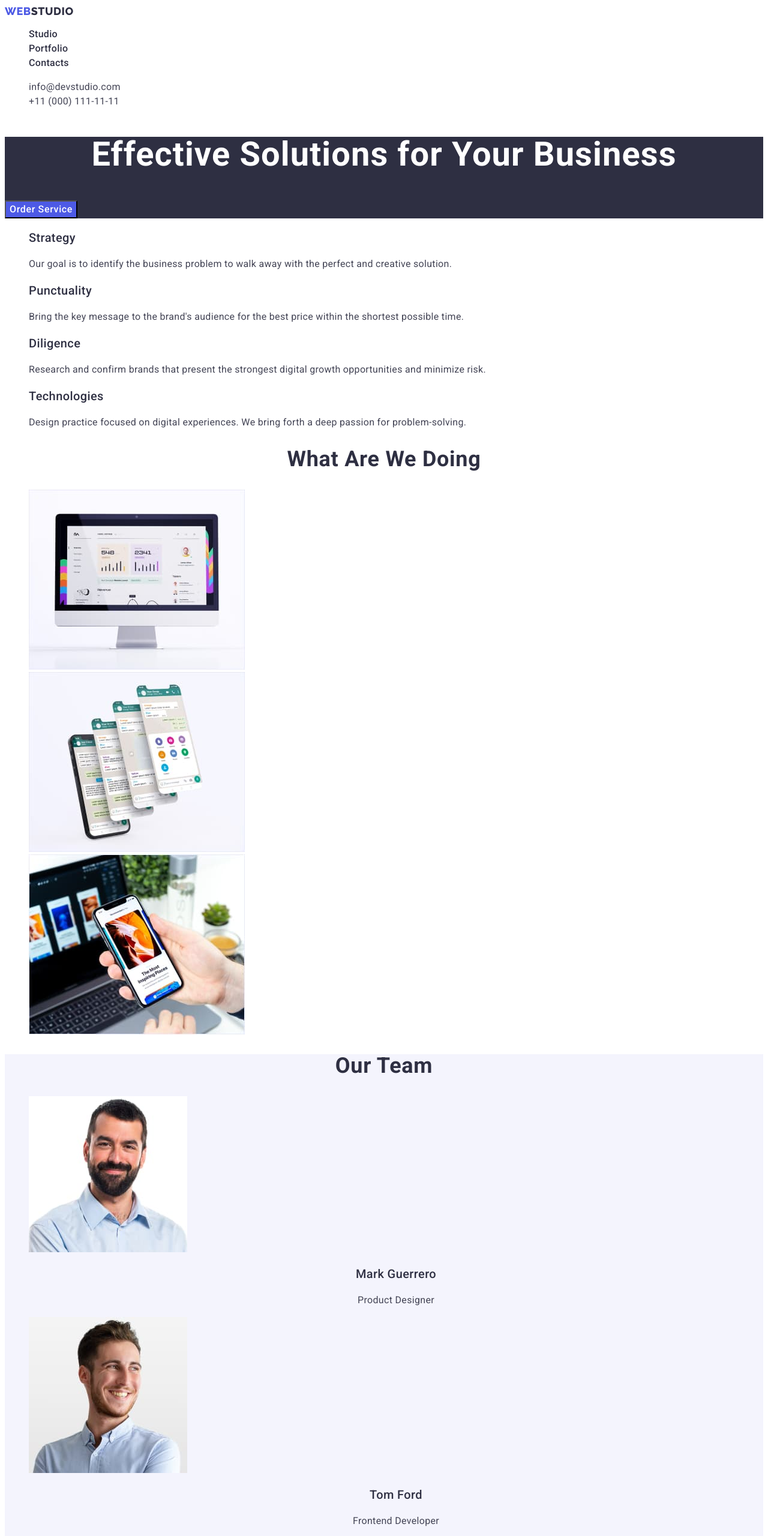
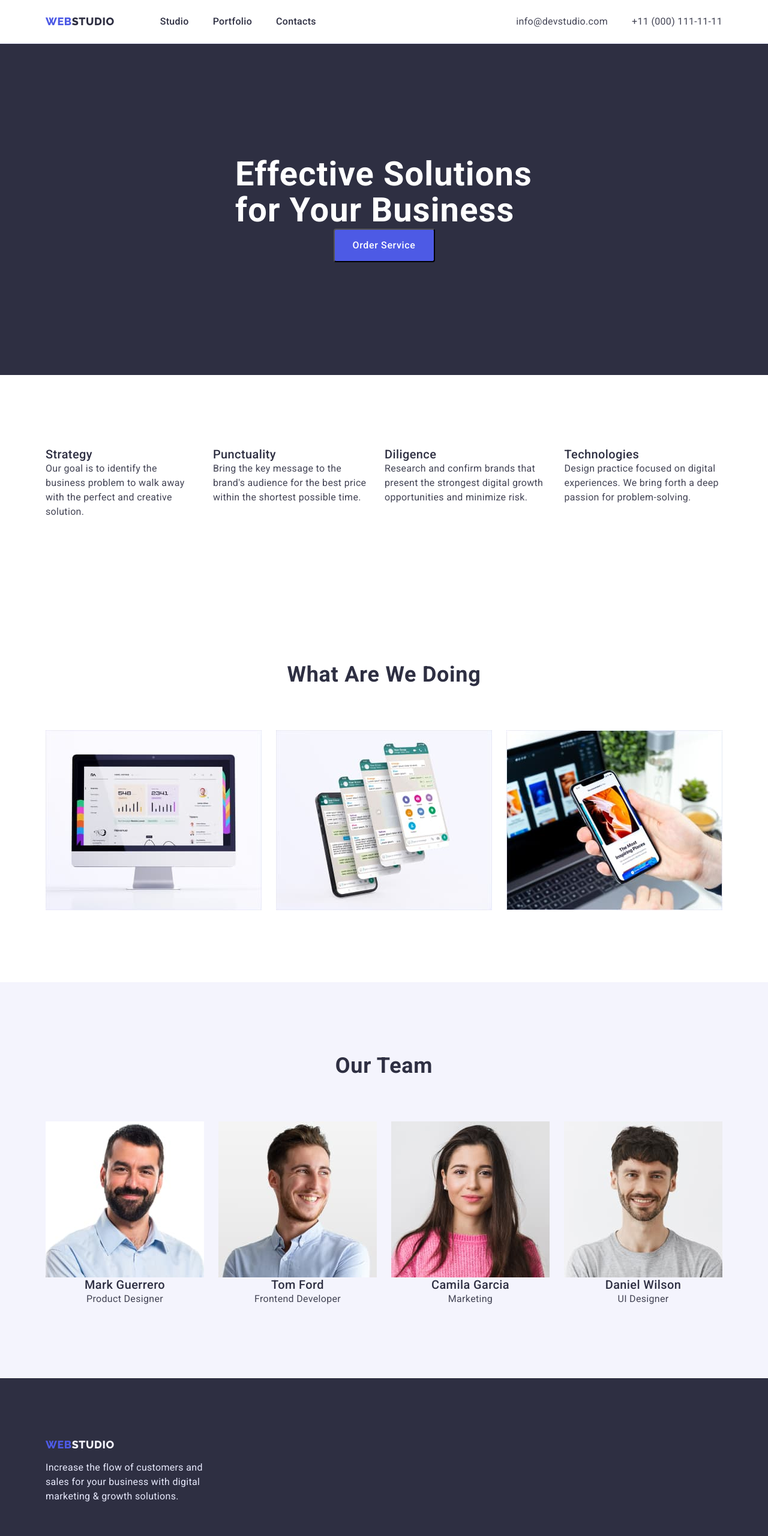
Before and after one commit to valeriycherkasov/goit-markup-hw-03, a plain HTML site: page index.html in a window 1280 px wide. Shown: the top 2560 px of the page at 60% size. Drawn offline with nearby package versions, Linux system fonts and the light colour scheme.

Commit message:
homework 3

```diff
--- a/css/styles.css
+++ b/css/styles.css
@@ -13,9 +13,34 @@
   --third-btn-color: #f4f4fd;
 }
 
+p,
+h1,
+h2,
+h3,
+h4,
+h5,
+h6 {
+  margin: 0;
+}
+
+ul {
+  padding-left: 0;
+  margin: 0;
+}
+
+button {
+  cursor: pointer;
+}
+
 body {
   font-family: "Roboto", sans-serif;
   color: var(--second-text-color);
+}
+
+img {
+  display: block;
+  max-width: 100%;
+  height: auto;
 }
 
 .link {
@@ -26,10 +51,33 @@ body {
   list-style: none;
 }
 
+.container {
+  max-width: 1158px;
+  padding-left: 15px;
+  padding-right: 15px;
+  margin: 0 auto;
+  /* outline: 2px solid red; */
+}
+
+.section {
+  padding-top: 120px;
+  padding-bottom: 120px;
+}
+
 /* ==============================HEADER======================== */
 .header {
+  padding-top: 24px;
+  padding-bottom: 24px;
+  border-bottom: 1px solid #e7e9fc;
 }
+.header-container {
+  display: flex;
+}
+
 .header-nav {
+  display: flex;
+  align-items: center;
+  margin-right: auto;
 }
 .header-logo {
   font-family: "Raleway", sans-serif;
@@ -41,12 +89,15 @@ body {
   letter-spacing: 0.03em;
   text-transform: uppercase;
   color: var(--fourth-text-color);
+  margin-right: 76px;
 }
 
 .header-studio {
   color: var(--main-text-color);
 }
 .header-list {
+  display: flex;
+  gap: 40px;
 }
 .header-item {
 }
@@ -68,6 +119,8 @@ body {
 }
 
 .header-contacts-list {
+  display: flex;
+  gap: 40px;
 }
 .header-contacts-item {
 }
@@ -87,27 +140,33 @@ body {
 /* ==============================HERO======================== */
 .hero {
   background-color: var(--main-background-color);
+  margin: 0 auto;
+  padding-top: 188px;
+  padding-bottom: 188px;
 }
 
 .hero-title {
   font-size: 56px;
   line-height: 1.07;
-  text-align: center;
   letter-spacing: 0.02em;
   color: var(--third-text-color);
+  max-width: 496px;
+  margin: 0 auto;
 }
 
 .hero-btn {
+  min-width: 169px;
+  height: 56px;
   font-family: inherit;
   font-weight: 500;
   font-size: 16px;
   line-height: 1.5;
-  display: flex;
-  align-items: center;
   letter-spacing: 0.04em;
-  cursor: pointer;
   color: var(--third-text-color);
   background-color: var(--main-btn-color);
+  border-radius: 4px;
+  display: block;
+  margin: 0 auto;
 }
 
 .hero-btn:hover,
@@ -121,6 +180,8 @@ body {
 .features-title {
 }
 .features-list {
+  display: flex;
+  gap: 24px;
 }
 .features-item {
 }
@@ -150,6 +211,9 @@ body {
   color: var(--main-text-color);
 }
 .gallery-list {
+  display: flex;
+  gap: 24px;
+  margin-top: 72px;
 }
 .gallery-item {
 }
@@ -167,6 +231,9 @@ body {
   color: var(--main-text-color);
 }
 .team-list {
+  display: flex;
+  gap: 24px;
+  margin-top: 72px;
 }
 .team-item {
 }
@@ -189,12 +256,16 @@ body {
 /* ==============================FOOTER======================== */
 .footer {
   background-color: var(--main-background-color);
+  padding-top: 100px;
+  padding-bottom: 100px;
 }
 .footer-description {
   font-size: 16px;
   line-height: 1.5;
   letter-spacing: 0.02em;
   color: var(--sixth-text-color);
+  max-width: 264px;
+  margin-top: 16px;
 }
 
 .footer-logo {
@@ -214,10 +285,16 @@ body {
 
 /* ==============================PORTFOLIO======================== */
 .portfolio {
+  padding-top: 96px;
+  padding-bottom: 60px;
 }
+
 .portfolio-title {
 }
 .portfolio-list {
+  display: flex;
+  justify-content: center;
+  gap: 24px;
 }
 .portfolio-item {
 }
@@ -230,9 +307,11 @@ body {
   align-items: center;
   text-align: center;
   letter-spacing: 0.04em;
-  cursor: pointer;
   color: var(--fourth-text-color);
   background-color: var(--third-btn-color);
+  border: 1px solid #e7e9fc;
+  border-radius: 4px;
+  padding: 12px 24px;
 }
 .portfolio-btn:hover,
 .portfolio-btn:focus {
@@ -241,8 +320,13 @@ body {
 }
 
 .projects-list {
+  display: flex;
+  flex-wrap: wrap;
+  justify-content: space-between;
 }
 .projects-item {
+  padding-bottom: 48px;
+  border: 1px solid #e7e9fc;
 }
 
 .projects-link {
--- a/index.html
+++ b/index.html
@@ -11,11 +11,19 @@
       href="https://fonts.googleapis.com/css2?family=Raleway:wght@800&family=Roboto:wght@400;500;700;900&display=swap"
       rel="stylesheet"
     />
+    <link
+      rel="stylesheet"
+      href="https://cdnjs.cloudflare.com/ajax/libs/modern-normalize/1.1.0/modern-normalize.min.css"
+      integrity="sha512-wpPYUAdjBVSE4KJnH1VR1HeZfpl1ub8YT/NKx4PuQ5NmX2tKuGu6U/JRp5y+Y8XG2tV+wKQpNHVUX03MfMFn9Q=="
+      crossorigin="anonymous"
+      referrerpolicy="no-referrer"
+    />
     <link rel="stylesheet" href="./css/styles.css" />
   </head>
   <body>
     <!--======================== HEADER ===========================================-->
     <header class="header">
+      <div class="container header-container">
         <nav class="header-nav">
           <a class="header-logo link" href="./index.html"
             >Web <span class="header-studio">Studio</span></a
@@ -46,22 +54,26 @@
             </li>
           </ul>
         </address>
+      </div>
     </header>
     <main>
       <!--======================== HERO ===========================================-->
-      <section class="hero">
+      <section class="hero section">
+        <div class="container">
           <h1 class="hero-title">Effective Solutions for Your Business</h1>
           <button class="hero-btn" type="button">Order Service</button>
+        </div>
       </section>
       <!--======================== FEATURES ===========================================-->
-      <section class="features">
+      <section class="features section">
+        <div class="container">
           <h2 class="features-title" hidden>Our features</h2>
           <ul class="features-list list">
             <li class="features-item">
               <h3 class="features-name">Strategy</h3>
               <p class="features-description">
-              Our goal is to identify the business problem to walk away with the
-              perfect and creative solution.
+                Our goal is to identify the business problem to walk away with
+                the perfect and creative solution.
               </p>
             </li>
             <li class="features-item">
@@ -86,9 +98,11 @@
               </p>
             </li>
           </ul>
+        </div>
       </section>
       <!--======================== WHAT ARE WE DOING? ===========================================-->
-      <section class="gallery">
+      <section class="gallery section">
+        <div class="container">
           <h2 class="gallery-title">What are we doing</h2>
           <ul class="gallery-list list">
             <li class="gallery-item">
@@ -116,9 +130,11 @@
               />
             </li>
           </ul>
+        </div>
       </section>
       <!--======================== OUR TEAM===========================================-->
-      <section class="team">
+      <section class="team section">
+        <div class="container">
           <h2 class="team-title">Our Team</h2>
           <ul class="team-list list">
             <li class="team-item">
@@ -162,17 +178,20 @@
               <p class="team-description">UI Designer</p>
             </li>
           </ul>
+        </div>
       </section>
     </main>
     <!--======================== FOOTER ===========================================-->
     <footer class="footer">
+      <div class="container">
         <a class="footer-logo link" href="./index.html"
           >Web<span class="footer-studio">Studio</span></a
         >
         <p class="footer-description">
-        Increase the flow of customers and sales for your business with digital
-        marketing & growth solutions.
+          Increase the flow of customers and sales for your business with
+          digital marketing & growth solutions.
         </p>
+      </div>
     </footer>
   </body>
 </html>
```
Also changed, not shown: portfolio.html (+16 -3 lines). Lines whose indentation alone changed are shown as unchanged.
